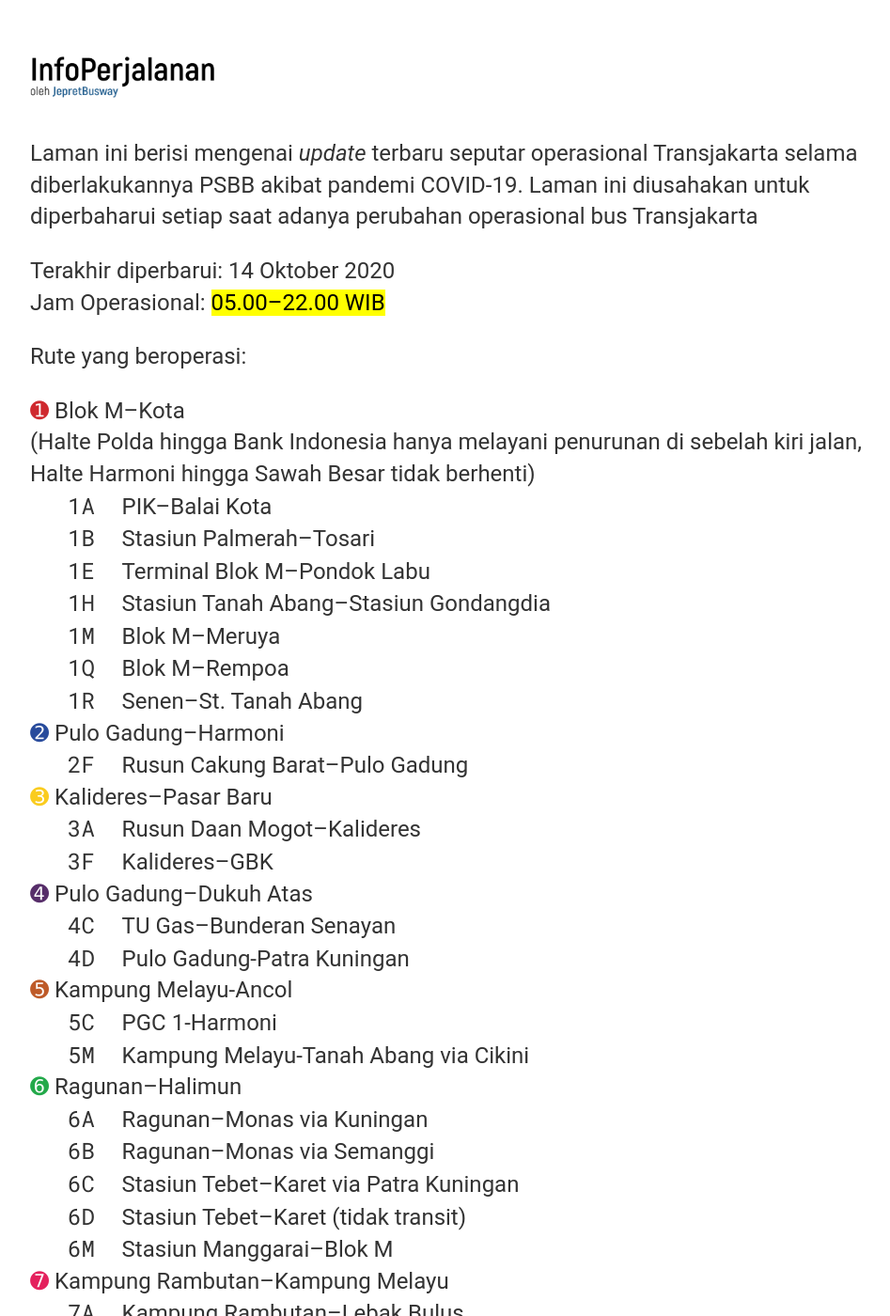
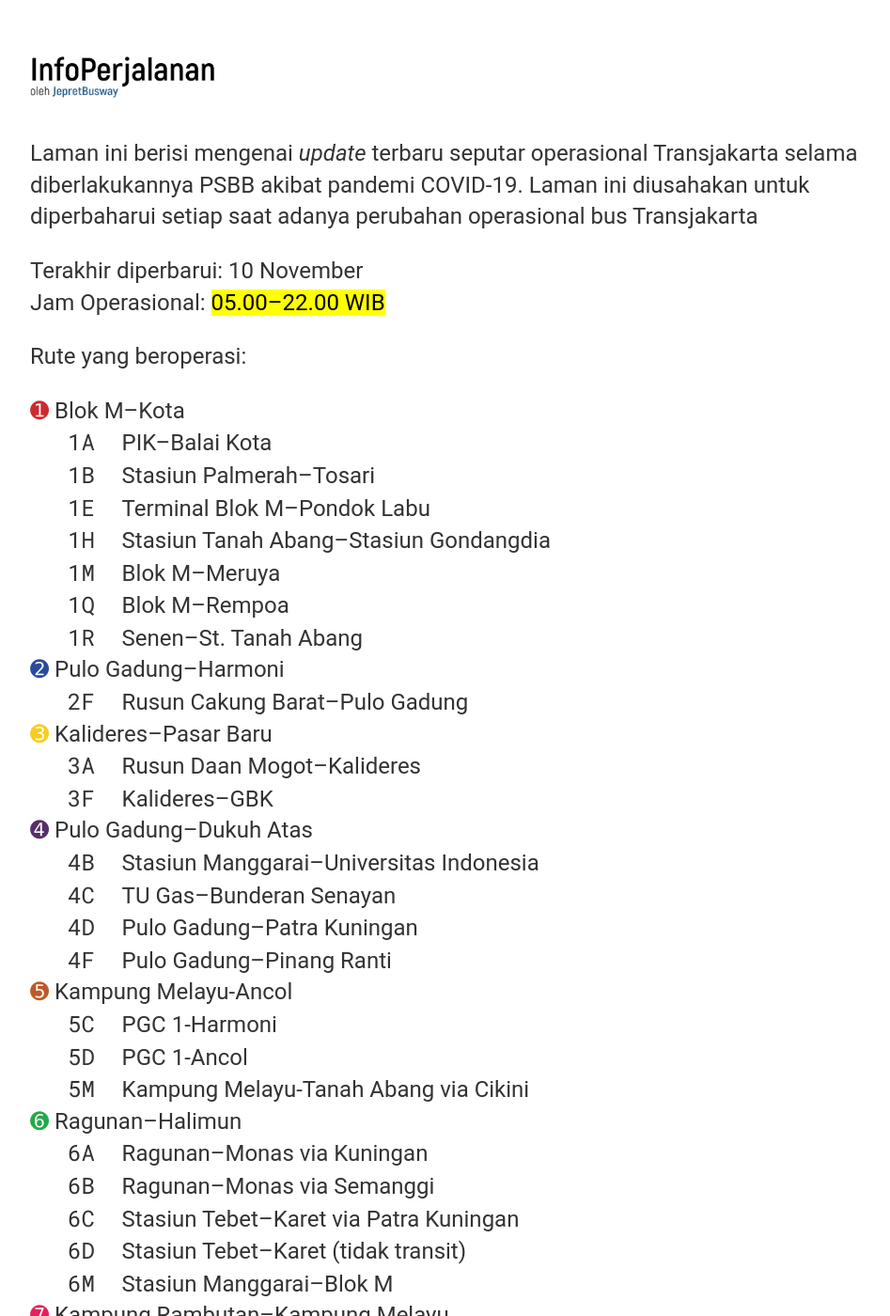
Before and after one commit to jepbusway/InfoPerjalanan2, a Jekyll site: the page built from index.html, in a window 1280 px wide and 1400 px high. Shown: the whole window at 94% size, without its empty margins (160-1107 px from the left). Built offline with Jekyll 4.4.1, drawn with Linux system fonts in a browser that asks for light colours; some of the changed text lies outside the part shown.

Commit message:
Update index.html

```diff
--- a/index.html
+++ b/index.html
@@ -8,10 +8,9 @@
 		PSBB akibat pandemi COVID-19. Laman ini diusahakan untuk diperbaharui setiap saat adanya perubahan
 		operasional bus Transjakarta</p>
 	<div class="content">
-	    	<p class="list rute">Terakhir diperbarui: 14 Oktober 2020<br>Jam Operasional: <mark>05.00–22.00 WIB</mark></p>
+	    	<p class="list rute">Terakhir diperbarui: 10 November<br>Jam Operasional: <mark>05.00–22.00 WIB</mark></p>
  	   	<p>Rute yang beroperasi:
- 	   		<dt><kor style="color: #CF292E">➊</kor>	Blok M–Kota<br>(Halte Polda hingga Bank Indonesia hanya melayani penurunan di sebelah kiri jalan,<br>
-				Halte Harmoni hingga Sawah Besar tidak berhenti)</dt>
+ 	   		<dt><kor style="color: #CF292E">➊</kor>	Blok M–Kota</dt>
  	   		<dd><nor>1A&nbsp;&nbsp;</nor>PIK–Balai Kota</dd>
     			<dd><nor>1B&nbsp;&nbsp;</nor>Stasiun Palmerah–Tosari</dd>
     			<dd><nor>1E&nbsp;&nbsp;</nor>Terminal Blok M–Pondok Labu</dd>
@@ -25,10 +24,13 @@
 			<dd><nor>3A&nbsp;&nbsp;</nor>Rusun Daan Mogot–Kalideres</dd>
 			<dd><nor>3F&nbsp;&nbsp;</nor>Kalideres–GBK</dd>
 			<dt><kor style="color: #572E6A">➍</kor>	Pulo Gadung–Dukuh Atas</dt>
+			<dd><nor>4B&nbsp;&nbsp;</nor>Stasiun Manggarai–Universitas Indonesia</dd>
 			<dd><nor>4C&nbsp;&nbsp;</nor>TU Gas–Bunderan Senayan</dd>
-			<dd><nor>4D&nbsp;&nbsp;</nor>Pulo Gadung-Patra Kuningan</dd>
+			<dd><nor>4D&nbsp;&nbsp;</nor>Pulo Gadung–Patra Kuningan</dd>
+			<dd><nor>4F&nbsp;&nbsp;</nor>Pulo Gadung–Pinang Ranti</dd>
 			<dt><kor style="color: #BE5A28">➎</kor>	Kampung Melayu-Ancol</dt>
 			<dd><nor>5C&nbsp;&nbsp;</nor>PGC 1-Harmoni</dd>
+			<dd><nor>5D&nbsp;&nbsp;</nor>PGC 1-Ancol</dd>
 			<dd><nor>5M&nbsp;&nbsp;</nor>Kampung Melayu-Tanah Abang via Cikini</dd>
 			<dt><kor style="color: #23A94A">➏</kor>	Ragunan–Halimun</dt>
 			<dd><nor>6A&nbsp;&nbsp;</nor>Ragunan–Monas via Kuningan</dd>
@@ -60,9 +63,11 @@
 			<dd><nor>13C&nbsp;</nor>Puri Beta–Dukuh Atas</dd>
 			<dd><nor>13E&nbsp;</nor>Puri Beta–Kuningan</dd>
 			<dt><nor>D21 </nor>Universitas Indonesia–Lebak Bulus</dt>
+			<dt><nor>TR1 </nor>Stasiun Gondangdia–Terminal Senen</dt>
+			<dt><nor>TR2 </nor>Stasiun Gondangdia–Balai Kota</dt>
 			<dt><nor>1K&nbsp; </nor>Cibubur–Blok M<sub>Royaltrans</sub></dt>
 			<dt><nor>6P&nbsp; </nor>Cibubur–Kuningan<sub>Royaltrans</sub></dt>
-			<dt>Jak Lingko:69 rute</dt>
+			<dt>Jak Lingko:70 rute</dt>
     		</p>
     	</div>
 </div><!-- /.blurb -->
```
Also changed, not shown: other parts of index.html (+1 -0 lines).
